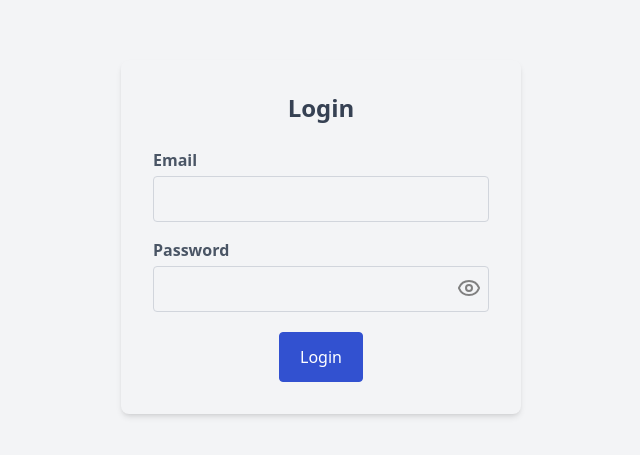
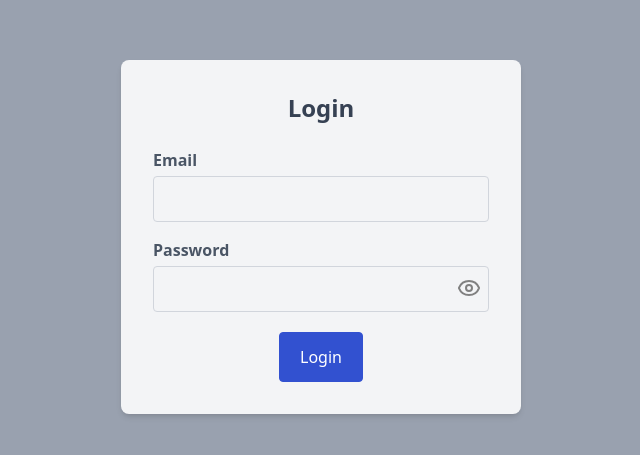
Before and after one commit to mariosabeh2022/User-Management, a React (Vite) app: page / in a window 1280 px wide. Shown: the part 163-618 px from the top of the page, without its empty margins (319-959 px from the left). Built offline with nearby package versions, Linux system fonts and the light colour scheme.

Commit message:
Adjusted the bg color for the login page

```diff
--- a/src/Components/Pages/LoginPage.tsx
+++ b/src/Components/Pages/LoginPage.tsx
@@ -68,7 +68,7 @@ const LoginPage = () => {
     return (
       <div
         className={`flex flex-col max-w-full items-center justify-center h-screen ${
-          lightTheme ? " bg-gray-100" : "bg-gray-500"
+          lightTheme ? " bg-gray-400" : "bg-gray-500"
         }`}
       >
         <div
```
